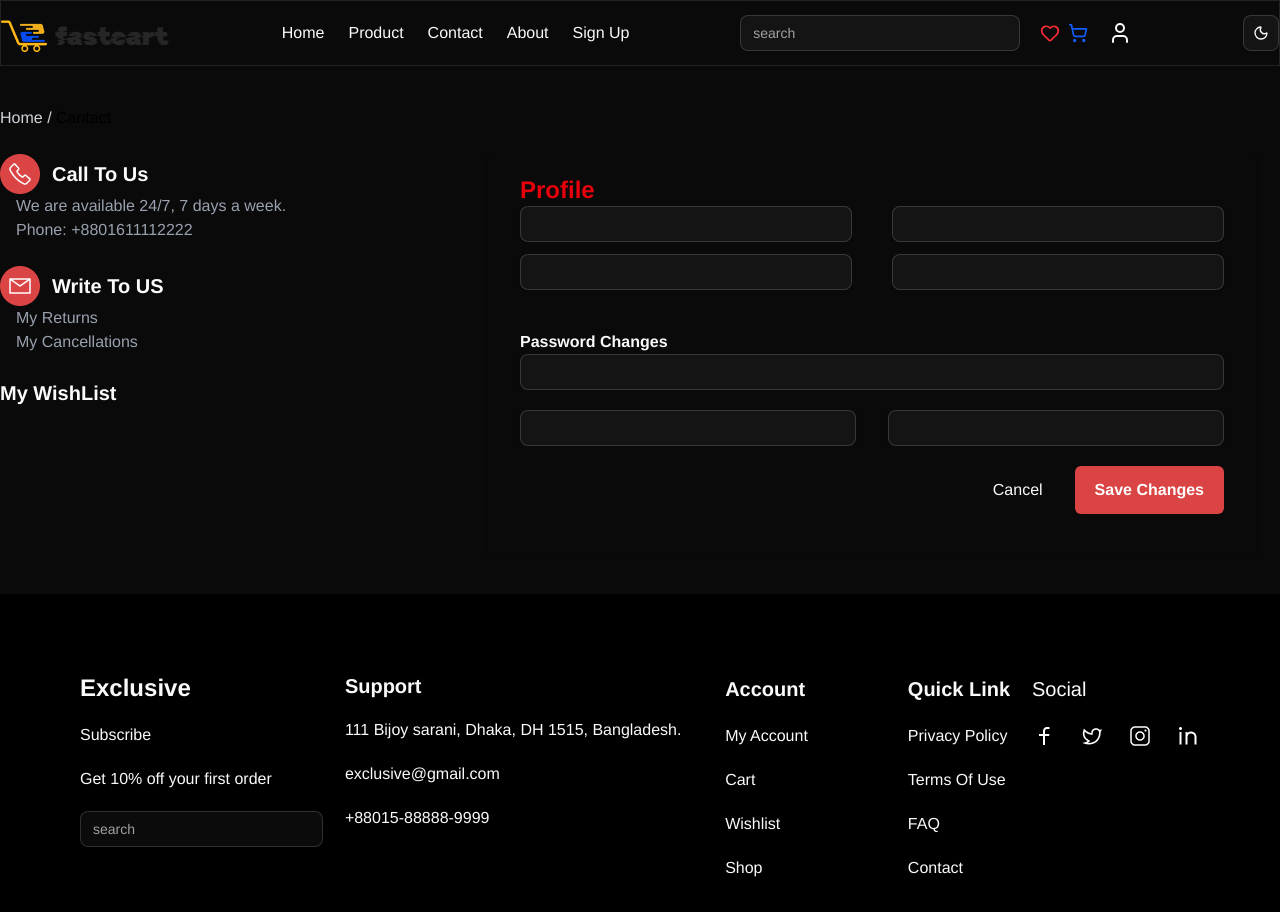
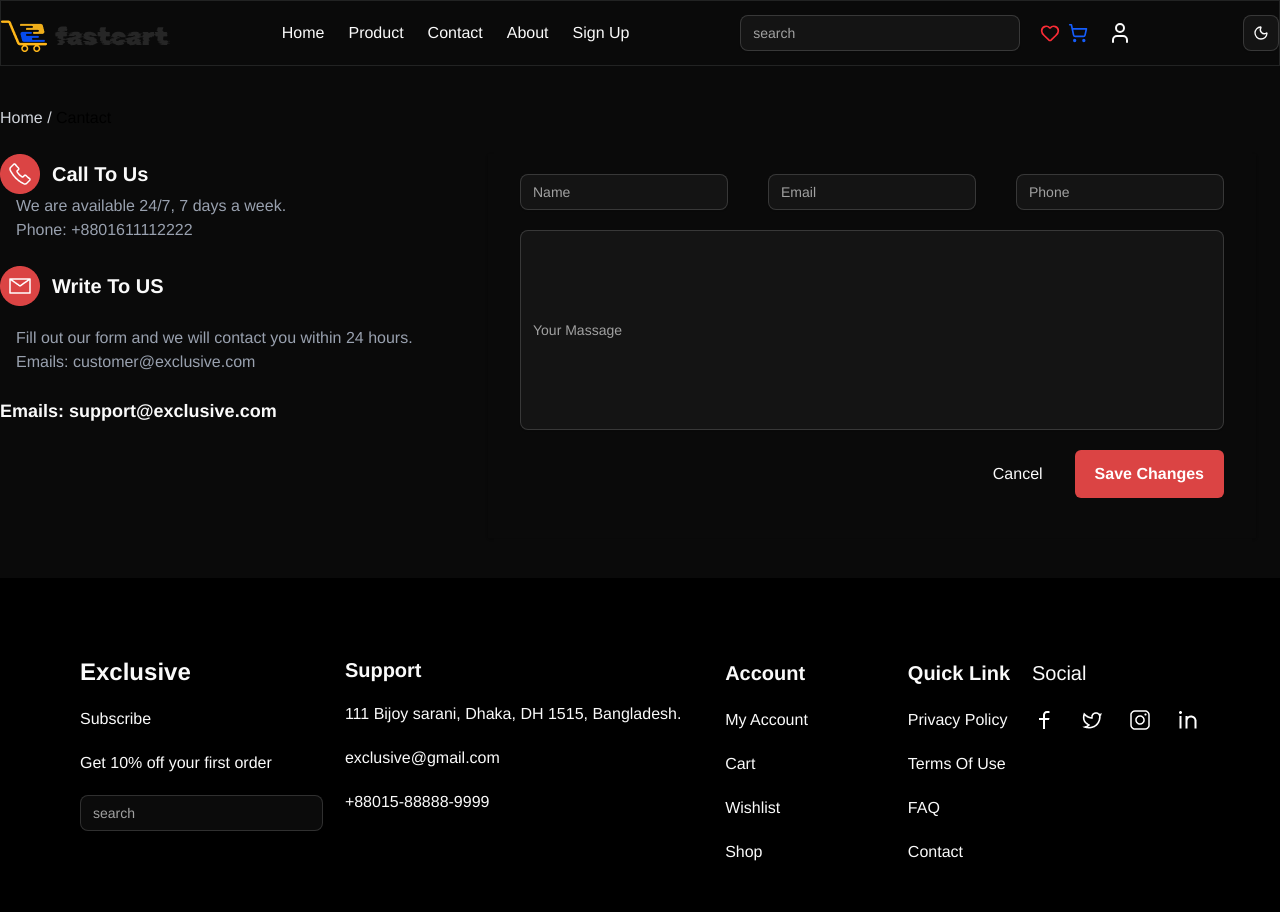
Before and after one commit to Abubakr9423/fastcard-react-2, a React (Vite) app: page /contact in a window 1280 px wide. Shown: the top 912 px of the page. Built offline with nearby package versions, Linux system fonts and the light colour scheme.

Commit message:
Update Home

```diff
--- a/src/pages/Cart.tsx
+++ b/src/pages/Cart.tsx
@@ -1,13 +1,21 @@
 import { Input } from "@/components/ui/input";
 import { api, useCards, useDeleteToCard } from "@/store/store";
+import { GetToken } from "@/utils/axios";
 import { useEffect, useState } from "react";
+import { useNavigate } from "react-router-dom";
 
 const Cart = () => {
   const { isCards, getCategory } = useCards();
   const { DeleteToCard } = useDeleteToCard();
   const [Value, setValue] = useState(1)
+  const naviget = useNavigate()
 
   useEffect(() => {
+    const token = GetToken();
+    if (!token) {
+      naviget('/');
+      return;
+    }
     getCategory()
   }, [])
 
--- a/src/pages/Contact.tsx
+++ b/src/pages/Contact.tsx
@@ -25,32 +25,23 @@ const Contact = () => {
               <img src={img2} alt="" />
               <h1 className="text-[20px] font-bold">Write To US</h1>
             </div>
-            <ul className="text-gray-400 ml-4 ">
-              <li className="hover:text-red-600">My Returns</li>
-              <li className="hover:text-red-600">My Cancellations</li>
+            <ul className="text-gray-400 ml-4 mt-5 ">
+              <li className="hover:text-red-600">Fill out our form and we will contact you within 24 hours.</li>
+              <li className="hover:text-red-600">Emails: customer@exclusive.com</li>
             </ul>
           </div>
-          <h1 className="text-[20px] font-bold">My WishList</h1>
+          <h1 className="text-[18px] font-bold">Emails: support@exclusive.com</h1>
         </aside>
 
         <aside className="md:w-[60%] shadow-sm md:px-8 px-3 py-5">
           <form action="">
-            <label className="text-red-600 font-bold text-2xl mb-3" htmlFor="">Profile</label><br />
             <div className="flex justify-between md:gap-10 gap-2">
-              <Input type="text" />
-              <Input type="text" />
+              <Input placeholder="Name" type="text" />
+              <Input placeholder="Email" type="text" />
+              <Input placeholder="Phone" type="text" />
             </div>
-            <div className="flex justify-between my-3 md:gap-10 gap-2">
-              <Input type="text" />
-              <Input type="text" />
-            </div>
-            <div className="md:mt-10 mt-5">
-              <label htmlFor="" className="font-bold">Password Changes</label>
-              <Input type="text" />
-              <div className="flex md:mt-5 mt-3 gap-8">
-                <Input type="text" />
-                <Input type="text" />
-              </div>
+            <div className="md:mt-5 mt-5">
+              <Input className="h-50 py-0" placeholder="Your Massage" type="text" />
             </div>
             <div className="flex justify-end gap-8 md:my-5 my-3">
               <button>Cancel</button>
--- a/src/pages/Home.tsx
+++ b/src/pages/Home.tsx
@@ -7,7 +7,7 @@ import img5 from '../assets/ps5-slim-goedkope-playstation_large 1.png'
 import img6 from '../assets/attractive-woman-wearing-hat-posing-black-background 1.png'
 import img7 from '../assets/Frame 707.png'
 import img8 from '../assets/652e82cd70aa6522dd785109a455904c.png'
-import { Heart, MoveLeft, MoveRight, ShoppingCart } from 'lucide-react'
+import { Heart, Minus, MoveLeft, MoveRight, ShoppingCart } from 'lucide-react'
 import { Input } from '@/components/ui/input'
 import { useEffect, useState } from 'react'
 import Rating from '@/components/Rating'
@@ -31,15 +31,29 @@ const Home = () => {
   const { data, fetchProducts } = useProductStore();
   const { isCategoria, getCategory } = useCategory();
   const { AddToCard } = useAddToCards();
-  const [time, setTime] = useState(new Date());
-
   const naviget = useNavigate()
-  const Day = time.getDate();
-  const Hours = time.getHours();
-  const Minut = time.getMinutes();
-  const Second = time.getSeconds();
+  const [timeLeft, setTimeLeft] = useState({ hours: 0, minutes: 0, seconds: 0 });
   const swiperRef = useRef<SwiperType | null>(null);
   const swiperRef2 = useRef<SwiperType | null>(null);
+
+  useEffect(() => {
+    const timer = setInterval(() => {
+      const now = new Date();
+      const tomorrow = new Date();
+      tomorrow.setDate(now.getDate() + 1);
+      tomorrow.setHours(0, 0, 0, 0);
+
+      const diff = tomorrow.getTime() - now.getTime();
+
+      const hours = Math.floor(diff / (1000 * 60 * 60));
+      const minutes = Math.floor((diff / (1000 * 60)) % 60);
+      const seconds = Math.floor((diff / 1000) % 60);
+
+      setTimeLeft({ hours, minutes, seconds });
+    }, 1000);
+
+    return () => clearInterval(timer);
+  }, []);
 
 
   useEffect(() => {
@@ -59,11 +73,11 @@ const Home = () => {
 
   return (
     <main className='max-w-337.5 m-auto my-2 md:px-0 px-3'>
-      <section className='flex mt-5 mb-8 md:flex-row flex-col gap-3'>
+      <section className='flex mt-5 mb-8 md:flex-row flex-col gap-5'>
         <aside className='md:flex hidden flex-col font-medium items-start gap-3 w-[20%]'>
           {Array?.isArray(isCategoria) ? (
             isCategoria.slice(0, 6).map((e) => (
-              <h1 className='text-[17px] w-full flex justify-between ga items-center font-bold '>
+              <h1 className='text-[17px] w-[95%] flex justify-between ga items-center font-bold '>
                 {e.subCategoryName}
                 <MoveRight />
               </h1>
@@ -102,23 +116,18 @@ const Home = () => {
             <h1 className='text-5xl font-bold'>Flash Sales</h1>
             <div className='flex items-center gap-2'>
               <div>
-                <p className='font-bold'>Days</p>
-                <h1 className='text-5xl font-bold'>{Day}</h1>
-              </div>
-              <span className='text-3xl font-bold mt-5 text-[#DB4444]'>:</span>
-              <div>
                 <p className='font-bold'>Hours</p>
-                <h1 className='text-5xl font-bold'>{Hours}</h1>
+                <h1 className='text-5xl font-bold'>{timeLeft.hours}</h1>
               </div>
               <span className='text-3xl font-bold mt-5 text-[#DB4444]'>:</span>
               <div>
                 <p className='font-bold'>Minutes</p>
-                <h1 className='text-5xl font-bold'>{Minut}</h1>
+                <h1 className='text-5xl font-bold'>{timeLeft.minutes}</h1>
               </div>
               <span className='text-3xl font-bold mt-5 text-[#DB4444]'>:</span>
               <div>
                 <p className='font-bold'>Seconds</p>
-                <h1 className='text-5xl font-bold'>{Second}</h1>
+                <h1 className='text-5xl font-bold'>{timeLeft.seconds}</h1>
               </div>
             </div>
           </div>
@@ -359,19 +368,15 @@ const Home = () => {
           <h1 className='text-6xl'>Enhance Your Music Experience</h1>
           <div className='text-black text-center flex gap-2'>
             <div className='bg-white rounded-full w-18 h-17 p-2'>
-              <p className='font-bold'>{Hours}</p>
+              <p className='font-bold'>{timeLeft.hours}</p>
               <p>Hours</p>
             </div>
             <div className='bg-white rounded-full w-18 h-17 p-2'>
-              <p className='font-bold'>{Day}</p>
-              <p>Days</p>
-            </div>
-            <div className='bg-white rounded-full w-18 h-17 p-2'>
-              <p className='font-bold'>{Minut}</p>
+              <p className='font-bold'>{timeLeft.minutes}</p>
               <p>Minutes</p>
             </div>
             <div className='bg-white rounded-full w-18 h-17 p-1'>
-              <p className='font-bold'>{Second}</p>
+              <p className='font-bold'>{timeLeft.seconds}</p>
               <p>Seconds</p>
             </div>
           </div>
```
Lines whose indentation alone changed are shown as unchanged.
